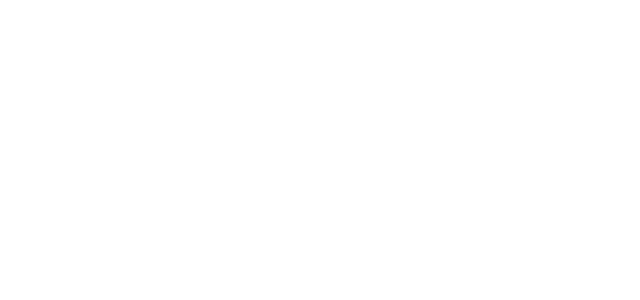
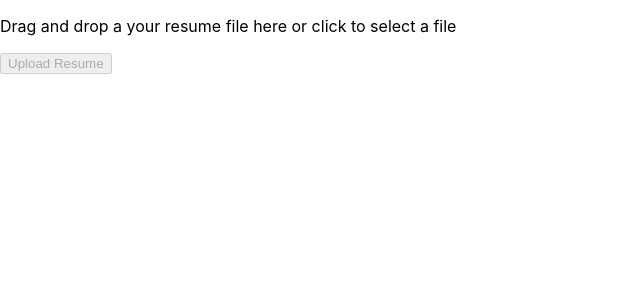
Before and after one commit to kaden-wallin/milestone-project-3-Resume-Rater, a React (Create React App) app in the folder frontend/: page /resume-uploader in a window 1280 px wide. Before the commit this address had no page. Shown: the top 300 px of the page, without its empty margins (0-640 px from the left). Built offline with nearby package versions, Linux system fonts and the light colour scheme; the HTML template or start-up script is replaced by a standard one.

Commit message:
forgot to make a new branch >:(

```diff
--- a/frontend/package.json
+++ b/frontend/package.json
@@ -8,9 +8,11 @@
         "@testing-library/user-event": "^13.5.0",
         "axios": "^1.3.6",
         "bootstrap": "^5.2.3",
+        "dropzone": "^6.0.0-beta.2",
         "react": "^18.2.0",
         "react-bootstrap": "^2.7.4",
         "react-dom": "^18.2.0",
+        "react-dropzone": "^14.2.3",
         "react-router": "^6.10.0",
         "react-router-dom": "^6.10.0",
         "react-scripts": "5.0.1",
--- a/frontend/src/App.js
+++ b/frontend/src/App.js
@@ -1,15 +1,20 @@
 import { BrowserRouter, Routes, Route } from 'react-router-dom';
+import { useState } from 'react'
 import Home from './components/home';
 import LoginForm from './components/login';
 import RegisterForm from './components/register';
+import ResumeUploader from './components/resumeUploader';
 
 function App() {
+    const [user, setUser] = useState(null)
+
     return (
         <BrowserRouter>
             <Routes>
-        <Route path="/" element={<Home />} />
-        <Route path="/login" element={<LoginForm />} />
-        <Route path="/register" element={<RegisterForm />} />
+                <Route path="/" element={<Home user={user} />} />
+                <Route path="/login" element={<LoginForm setUser={setUser} />} />
+                <Route path="/register" element={<RegisterForm setUser={setUser} />} />
+                <Route path="/resume-uploader" element={<ResumeUploader user={user} />} />
             </Routes>
         </BrowserRouter>
     );
--- a/frontend/src/components/home.jsx
+++ b/frontend/src/components/home.jsx
@@ -1,25 +1,42 @@
 import React from "react"
 import { useNavigate } from "react-router-dom"
 
-const Home = () => {
+const Home = ({ user }) => {
     const navigate = useNavigate()
 
     const handleLogin = () => {
         navigate("/login")
-  };
+    }
 
     const handleRegister = () => {
         navigate("/register")
-  };
+    }
+
+    const handleResumeUpload = () => {
+        navigate("/resume-uploader")
+    }
 
     return (
+        <>
+            {user ? (
             <div>
-      <h1>Welcome to My App</h1>
+                <h1>Welcome to Rotten Resumes</h1>
+                <div>
+                    <button onClick={handleLogin}>Login</button>
+                    <button onClick={handleRegister}>Register</button>
+                    <button onClick={handleResumeUpload}>Upload Resume</button>
+                </div>
+            </div>
+            ) : (
+                <div>
+                <h1>Welcome to Rotten Resumes</h1>
                 <div>
                     <button onClick={handleLogin}>Login</button>
                     <button onClick={handleRegister}>Register</button>
                 </div>
             </div>
+            )}
+        </>
     );
 };
 
--- a/frontend/src/components/login.jsx
+++ b/frontend/src/components/login.jsx
@@ -1,6 +1,8 @@
 import React, { useState } from "react";
 import { useNavigate } from 'react-router-dom'
 import axios from 'axios'
+import ResumeUploader from "./resumeUploader";
+import Home from "./home";
 
 const LoginForm = ({ setUser }) => {
     const [email, setEmail] = useState('')
@@ -32,6 +34,7 @@ const LoginForm = ({ setUser }) => {
     }
 
     return (
+        <>
             <form onSubmit={handleSubmit}>
                 <h1>Login</h1>
                 <label htmlFor="email">Email</label>
@@ -55,6 +58,13 @@ const LoginForm = ({ setUser }) => {
                 <button onClick={register}>Register</button>
                 <button onClick={home}>Back</button>
             </form>
+            {user && (
+                <div>
+                    <ResumeUploader user={user} />
+                    <Home user={user} />
+                </div>
+            )}
+        </>
     )
 }
 
--- a/frontend/src/components/register.jsx
+++ b/frontend/src/components/register.jsx
@@ -1,6 +1,8 @@
 import React, { useState } from "react";
 import { useNavigate } from 'react-router-dom'
 import axios from 'axios'
+import ResumeUploader from "./resumeUploader";
+import Home from "./home";
 
 const RegisterForm = ({ setUser }) => {
     const [username, setUsername] = useState('')
@@ -34,6 +36,7 @@ const RegisterForm = ({ setUser }) => {
     }
 
     return (
+        <>
             <form onSubmit={handleSubmit}>
                 <h1>Register</h1>
                 <label htmlFor="username">Username</label>
@@ -65,6 +68,13 @@ const RegisterForm = ({ setUser }) => {
                 <button onClick={login}>Login</button>
                 <button onClick={home}>Back</button>
             </form>
+            {user && (
+                <div>
+                    <ResumeUploader user={user} />
+                    <Home user={user} />
+                </div>
+            )}
+        </>
     )
 }
 
--- /dev/null
+++ b/frontend/src/components/resumeUploader.jsx
@@ -0,0 +1,46 @@
+import React, { useState } from 'react'
+import { useNavigate } from 'react-router-dom'
+import axios from 'axios'
+import Dropzone from 'react-dropzone'
+
+const ResumeUploader = ({ user })  => {
+    const [file, setFile] = useState(null)
+    const navigate = useNavigate()
+
+    const handleFileDrop = (acceptedFiles) => {
+        setFile(acceptedFiles[0])
+    }
+
+    const handleSubmit = async (event) => {
+        event.preventDefault()
+
+        const formData = new FormData()
+        formData.append('resume', file)
+
+        try {
+            const response = await axios.post("http://localhost:5000/upload-resume", formData, {
+                headers: { 'Content-Type': 'mulipart/form-data' }
+            })
+            console.log(response.data)
+            navigate('/')
+        } catch (error) {
+            console.error(error)
+        }
+    }
+
+    return (
+        <form onSubmit={handleSubmit}>
+            <Dropzone onDrop={handleFileDrop}>
+                {({ getRootProps, getInputProps }) => (
+                    <div {...getRootProps()}>
+                        <input {...getInputProps()} />
+                        <p>Drag and drop a your resume file here or click to select a file</p>
+                    </div>
+                )}
+            </Dropzone>
+            <button type='submit' disabled={!file}>Upload Resume</button>
+        </form>
+    )
+}
+
+export default ResumeUploader
```
Also changed, not shown: 2 other files (tests, documents, lock files or other folders). Lines whose indentation alone changed are shown as unchanged.
